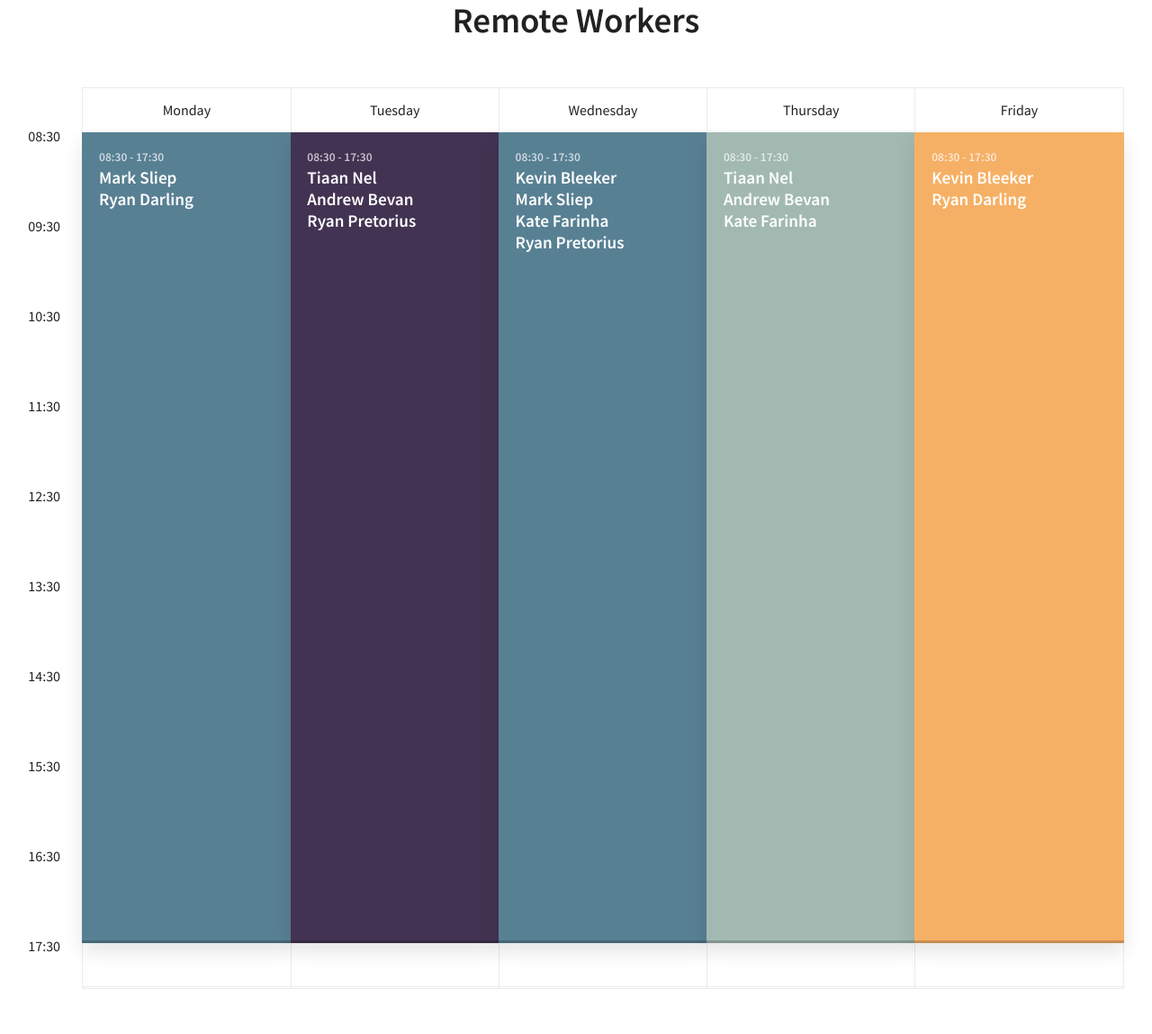
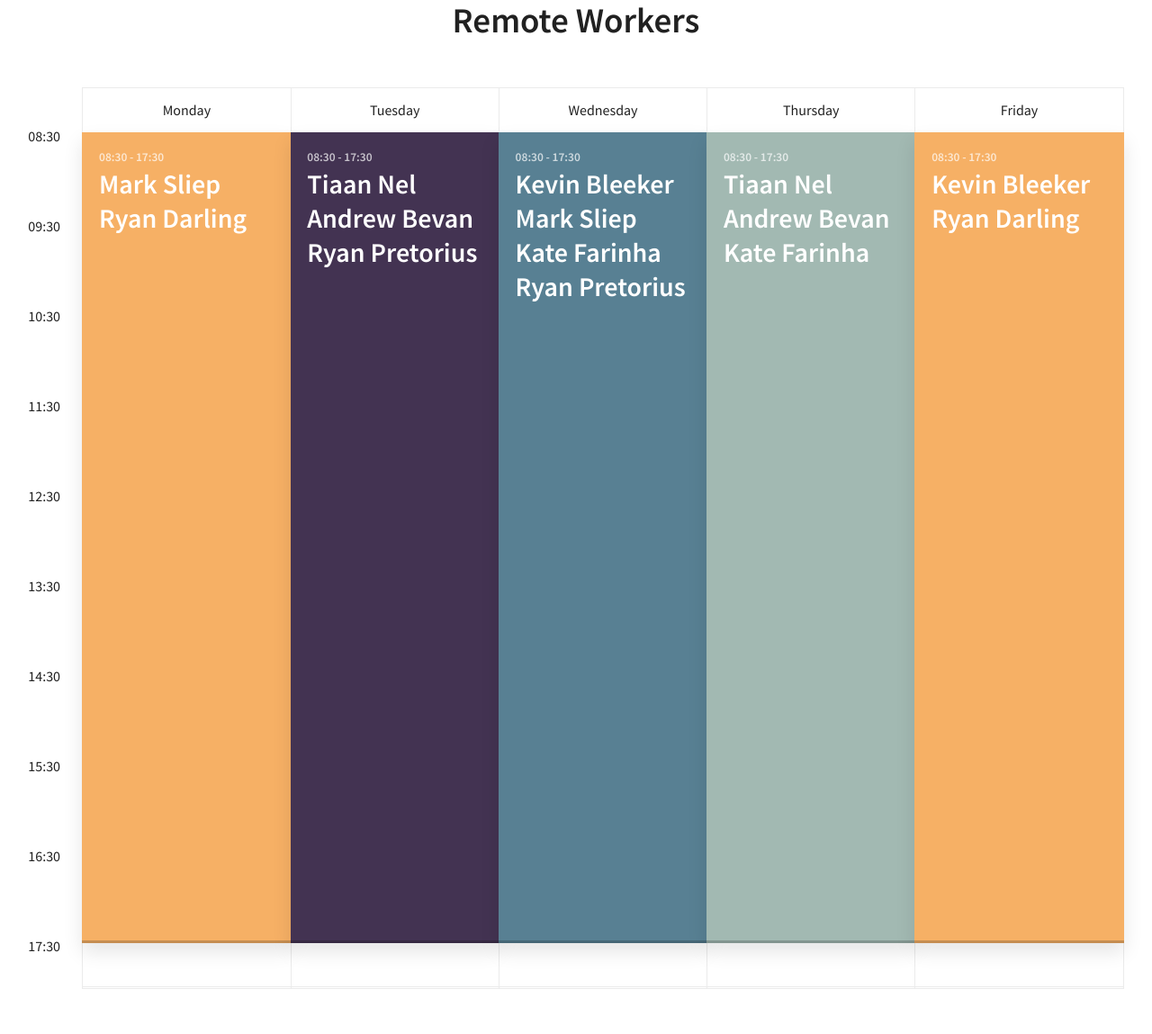
Before and after one commit to bluntspoon/bluntspoon.github.io, a Jekyll site: the page remote/index.html, which Jekyll copies as it is, in a window 1280 px wide. Shown: the whole page at 90% size. Built offline with Jekyll 4.4.1, drawn with Linux system fonts in a browser that asks for light colours.

Commit message:
tweak fontsizes

```diff
--- a/remote/index.html
+++ b/remote/index.html
@@ -5,6 +5,11 @@
   <meta name="viewport" content="width=device-width, initial-scale=1">
   <script>document.getElementsByTagName("html")[0].className += " js";</script>
   <link rel="stylesheet" href="assets/css/style.css">
+  <style>
+  .cd-schedule__name{
+    font-size: 150%;
+  }
+  </style>
   <title>Remote Workers</title>
 </head>
 <body>
@@ -44,7 +49,7 @@
 
           <ul>
             <li class="cd-schedule__event">
-              <a data-start="08:30" data-end="17:30" data-content="event-abs-circuit" data-event="event-1" href="#0">
+              <a data-start="08:30" data-end="17:30" data-content="event-abs-circuit" data-event="event-4" href="#0">
                 <em class="cd-schedule__name">Mark Sliep</em>
                 <em class="cd-schedule__name">Ryan Darling</em>
               </a>
```
